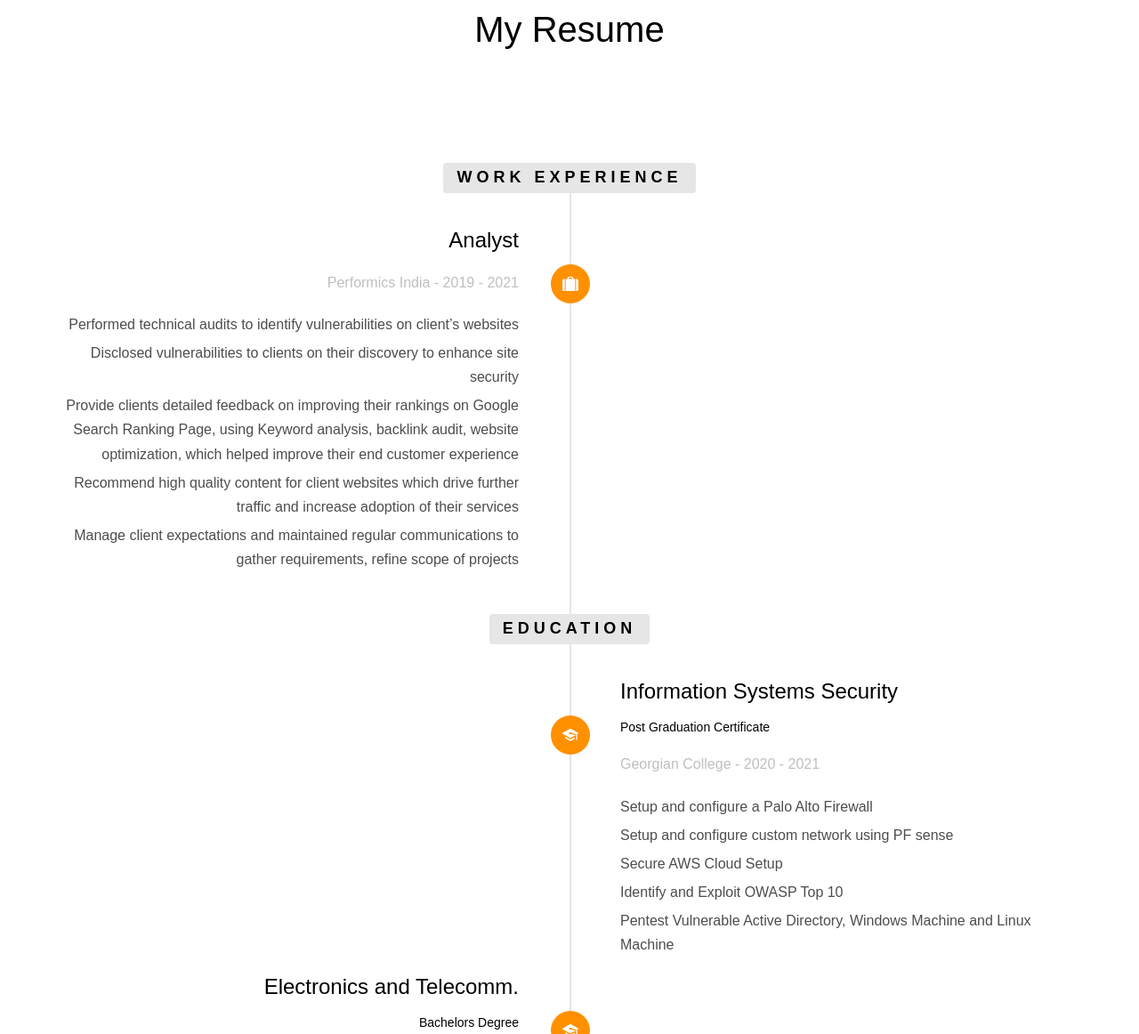
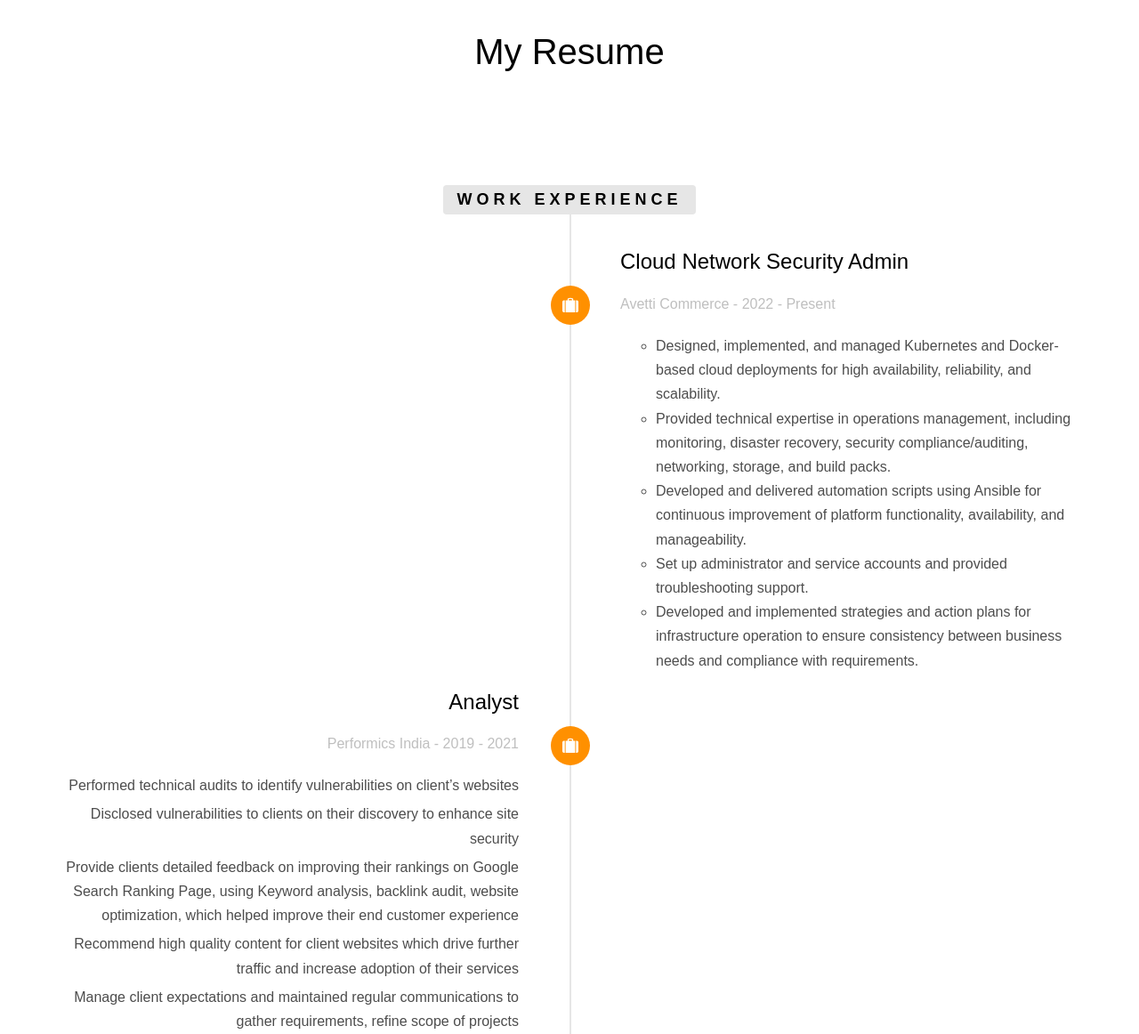
Before and after one commit to harshbhimani/harshbhimani.github.io, a plain HTML site: page index.html in a window 1280 px wide. Shown: the part 1638-2800 px from the top of the page at 89% size. Drawn offline with Linux system fonts and the light colour scheme; files whose address does not match are found by name.

Commit message:
Updated Work

```diff
--- a/index.html
+++ b/index.html
@@ -41,7 +41,6 @@
 							<div class="profile-thumb" style="background: url(images/User.jpg);"></div>
 							<h1><span>Harsh Minesh Bhimani</span></h1>
 							<h3><span>Information Security | CTFs </span></h3>
-							<button onclick="ws('open')">Chat with our bot</button>
 							<p>
 								<ul class="fh5co-social-icons">
 									<li><a href="https://twitter.com/bhimaniharsh98"><i class="icon-twitter2"></i></a></li>
@@ -73,8 +72,14 @@
 				</div>
 				<div class="col-md-8">
 					<h2>Hello There!</h2>
-					<p>I am Harsh Bhimani. Currently studying Information Systems Security at Georgian College, Barrie, Ontario. I have about 2 years of work experience as an Analyst with Performics India.</p>
-					<p>I am very active on CTF platforms – namely Hack the Box and TryHackMe and do regularly post walkthroughs on my blogger site which sees about 100 active users daily and am very eager and look forward to learning and sharing new information about security every day!  Looking forward to connecting with you on social Platforms.</p>
+					<p>Experienced Information Security Analyst with hands-on skills in security and compliance. Expert in
+						cloud security, endpoint security, network security, perimeter defense, and identity and access
+						management. Adept in designing, deploying, configuring, and monitoring secure hybrid environments.
+						Proven ability to identify vulnerabilities and gaps in security and recommend and implement solutions to
+						improve overall security posture and comply with regulatory and security requirements. Proficient in
+						conducting security assessments, penetration tests, and security audits. Extensive experience in cloud
+						deployments using AWS, Azure, GCP and other Cloud Infrastructure providers, and security compliance
+						standards such as PCI and ISO.</p>
 					<p>
 						<ul class="fh5co-social-icons">
 							<li><a href="https://twitter.com/bhimaniharsh98"><i class="icon-twitter2"></i></a></li>
@@ -98,6 +103,28 @@
 					<ul class="timeline">
 						<li class="timeline-heading text-center animate-box">
 							<div><h3>Work Experience</h3></div>
+						</li>
+						<li class="timeline-inverted animate-box">
+							<div class="timeline-badge"><i class="icon-suitcase"></i></div>
+							<div class="timeline-panel">
+								<div class="timeline-heading">
+									<h3 class="timeline-title">Cloud Network Security Admin</h3>
+									<span class="company">Avetti Commerce - 2022 - Present</span>
+								</div>
+								<div class="timeline-body">
+									<ul>
+									<li>Designed, implemented, and managed Kubernetes and Docker-based cloud deployments for
+										high availability, reliability, and scalability.</li>
+									<li>Provided technical expertise in operations management, including monitoring, disaster
+										recovery, security compliance/auditing, networking, storage, and build packs.</li>
+									<li>Developed and delivered automation scripts using Ansible for continuous improvement of
+										platform functionality, availability, and manageability.</li>
+									<li> Set up administrator and service accounts and provided troubleshooting support.</li>
+									<li>Developed and implemented strategies and action plans for infrastructure operation to ensure
+										consistency between business needs and compliance with requirements.</li>
+								</ul>
+								</div>
+							</div>
 						</li>
 						<li class="animate-box timeline-unverted">
 							<div class="timeline-badge"><i class="icon-suitcase"></i></div>
@@ -309,25 +336,6 @@
 	<div class="gototop js-top">
 		<a href="#" class="js-gotop"><i class="icon-arrow-up22"></i></a>
 	</div>
-      <script>
-      (function (w, d, s, o, f, js, fjs) {
-        w["chatsonic_widget"] = o;
-        w[o] =
-          w[o] ||
-          function () {
-            (w[o].q = w[o].q || []).push(arguments);
-          };
-        (js = d.createElement(s)), (fjs = d.getElementsByTagName(s)[0]);
-        js.id = o;
-        js.src = f;
-        js.async = 1;
-        fjs.parentNode.insertBefore(js, fjs);
-      })(window, document, "script", "ws", "https://writesonic.s3.amazonaws.com/frontend-assets/CDN/botsonic.min.js");
-      ws("init", {
-        serviceBaseUrl: "https://api.writesonic.com",
-        token: "cd7acf20-3afd-470e-b81b-882ff8273177",
-      });
-    </script>
 
 	<!-- jQuery -->
 	<script src="js/jquery.min.js"></script>
```
